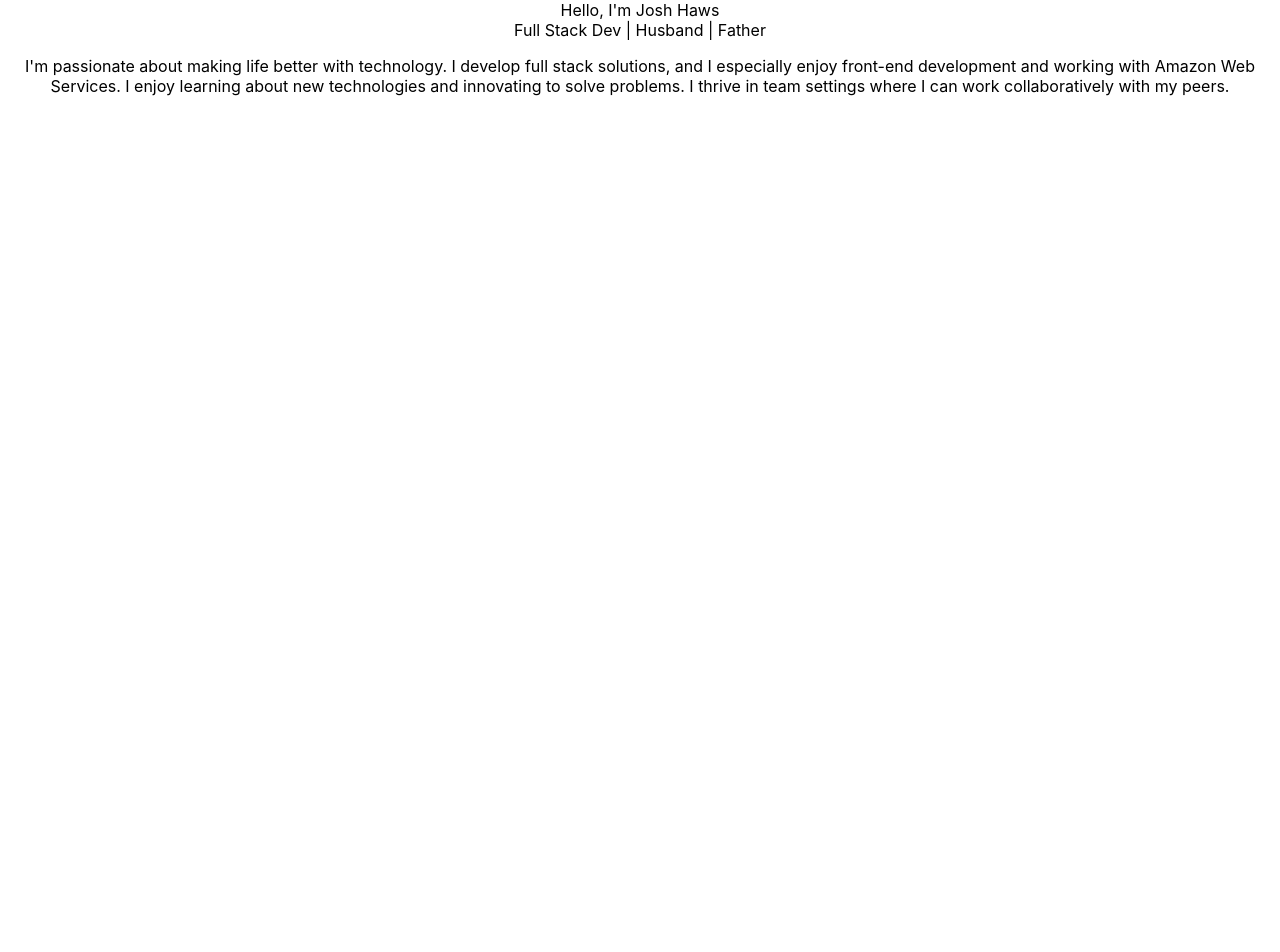
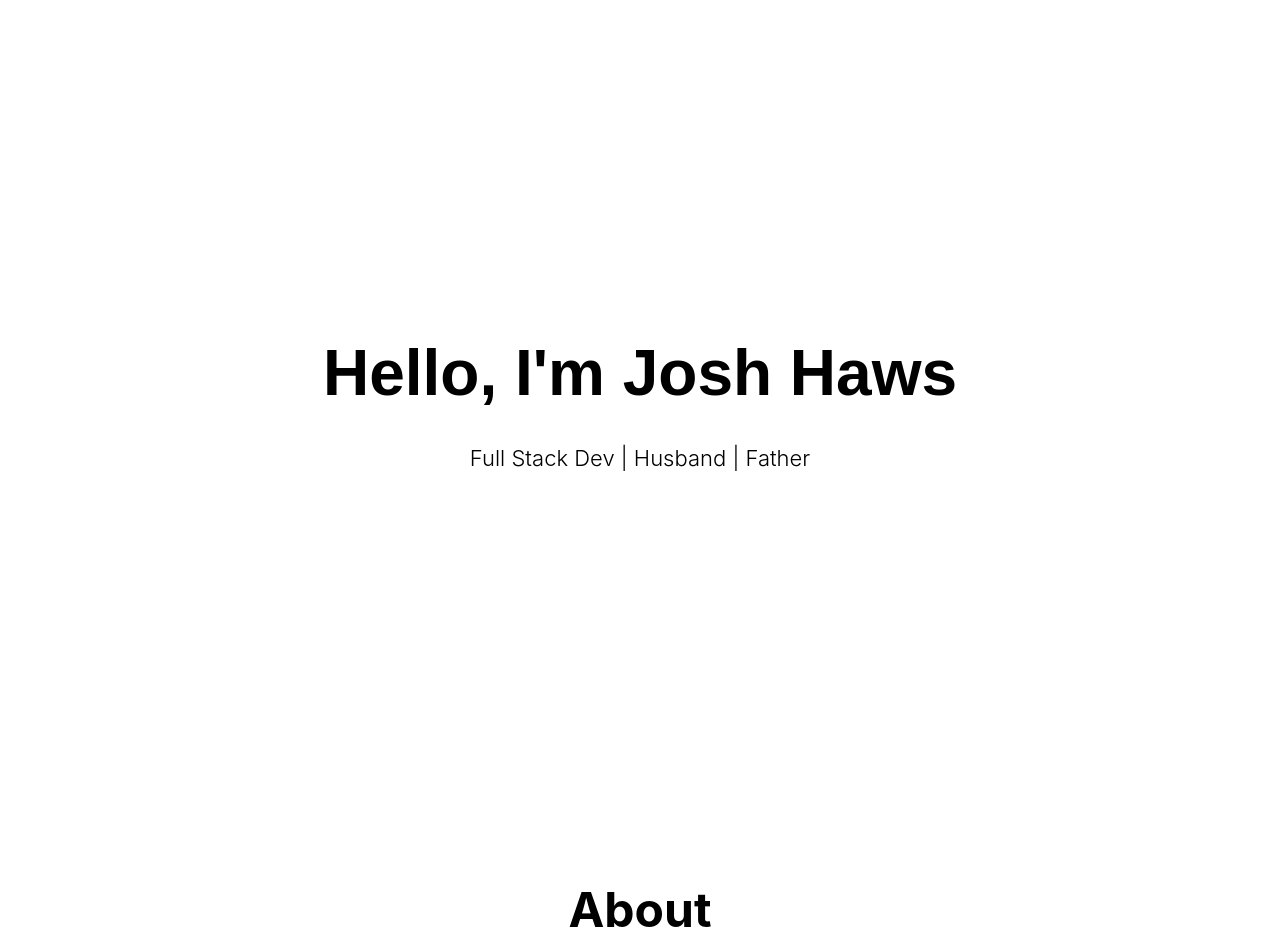
Before and after one commit to Joshhaws/joshhaws, a React (Create React App) app: page / in a window 1280 px wide. Shown: the top 952 px of the page. Before the commit the page ends 800 px from the top, so only its background shows below. Built offline with nearby package versions, Linux system fonts and the light colour scheme.

Commit message:
adding some styling

```diff
--- a/package.json
+++ b/package.json
@@ -3,6 +3,7 @@
   "version": "0.1.0",
   "private": true,
   "dependencies": {
+    "node-sass": "^4.11.0",
     "react": "^16.7.0",
     "react-dom": "^16.7.0",
     "react-scripts": "^2.1.2"
--- a/src/App.js
+++ b/src/App.js
@@ -1,6 +1,7 @@
 import React, { Component } from 'react';
 import LandingPage from './pages/LandingPage';
 import AboutPage from './pages/AboutPage';
+import WorkPage from './pages/WorkPage'
 import './App.css';
 
 class App extends Component {
@@ -9,6 +10,7 @@ class App extends Component {
       <div className="App">
         <LandingPage />
         <AboutPage />
+        <WorkPage />
       </div>
     );
   }
--- a/src/pages/AboutPage/AboutPage.js
+++ b/src/pages/AboutPage/AboutPage.js
@@ -1,8 +1,13 @@
 import React from 'react';
+import './style.scss';
 
 const AboutPage = () => {
   return (
-    <div>
+    <div className="about-page">
+      <div className="content-grid">
+        <h1>About</h1>
+        <div className="about-wrapper">
+          <div className="about-content">
             <p>
               I'm passionate about making life better with technology.
               I develop full stack solutions, and I especially enjoy front-end development and working with Amazon Web Services.
@@ -10,6 +15,9 @@ const AboutPage = () => {
               I thrive in team settings where I can work collaboratively with my peers.
             </p>
           </div>
+        </div>
+      </div>
+    </div>
   )
 }
 
--- /dev/null
+++ b/src/pages/AboutPage/style.scss
@@ -0,0 +1,37 @@
+.about-page {
+  padding-top: 2rem;
+  min-height: 100vh;
+  display: flex;
+  flex: 0 1 auto;
+  flex-direction: column;
+  justify-content: center;
+
+  h1 {
+    padding: 1rem 0;
+    font-size: 3rem;
+  }
+
+  .content-grid {
+    flex: auto;
+  }
+
+  .about-wrapper {
+
+    .about-content {
+      font-size: 0.875rem;
+      line-height: 1.5rem;
+
+      p {
+        font-weight: 300;
+        padding: 0.5rem 0;
+      }
+
+      .text-emoji {
+        padding: 2rem 0;
+        font-size: 1.5rem;
+        font-weight: 300;
+        text-align: center;
+      }
+    }
+  }
+}
--- a/src/pages/LandingPage/LandingPage.js
+++ b/src/pages/LandingPage/LandingPage.js
@@ -1,14 +1,19 @@
 import React from 'react';
+import './style.scss';
 
 const LandingPage = () => {
   return(
-    <div>
-      <div>Hello, I'm Josh Haws</div>
-      <div>
-        Full Stack Dev | Husband | Father
-      </div>
+    <div className="landing-page">
+      <main>
+        <div className="intro-wrapper">
+          <div className="intro-name">Hello, I'm Josh Haws</div>
+          <div className="tagline">
+            Full Stack Dev | Husband | Father
+          </div>
+        </div>
+      </main>
     </div>
   )
 };
 
-export default LandingPage
+export default LandingPage;
--- /dev/null
+++ b/src/pages/LandingPage/style.scss
@@ -0,0 +1,50 @@
+.landing-page {
+  min-height: 100vh;
+  display: flex;
+  flex: 0 1 auto;
+  flex-direction: column;
+  justify-content: center;
+
+  main {
+    display: flex;
+    flex: 1 0 auto;
+    flex-direction: column;
+    justify-content: center;
+    padding: 3.25rem 1.5rem 1rem;
+    text-align: center;
+
+    .intro-wrapper {
+      flex: auto;
+      display: flex;
+      flex-direction: column;
+      justify-content: center;
+      text-align: center;
+
+      > .intro-name {
+        font-family: 'Reem Kufi', sans-serif;
+        font-size: 4rem;
+        font-weight: bold;
+        line-height: 4rem;
+        padding-bottom: 1rem;
+
+      }
+
+      > .tagline {
+        font-size: 1.375rem;
+        margin: 1.5rem 0;
+        font-weight: 300;
+
+      }
+    }
+
+    .browser-notes {
+      font-size: 0.75rem;
+
+      span {
+        border-width: 1px;
+        border-style: solid;
+        padding: 0.125rem 0.5rem;
+      }
+    }
+  }
+}
--- /dev/null
+++ b/src/pages/WorkPage/WorkPage.js
@@ -0,0 +1,12 @@
+import React from 'react';
+import './style.scss';
+
+const WorkPage = () => {
+  return (
+    <div className="work-page">
+      stuff
+    </div>
+  )
+}
+
+export default WorkPage;
--- /dev/null
+++ b/src/pages/WorkPage/index.js
@@ -0,0 +1,3 @@
+import WorkPage from './WorkPage';
+
+export default WorkPage;
--- /dev/null
+++ b/src/pages/WorkPage/style.scss
@@ -0,0 +1,8 @@
+.work-page {
+  padding-top: 2rem;
+  min-height: 100vh;
+  display: flex;
+	flex: 0 1 auto;
+	flex-direction: column;
+  justify-content: center;
+}
```
Also changed, not shown: 1 other file (tests, documents, lock files or other folders). Lines whose indentation alone changed are shown as unchanged.
